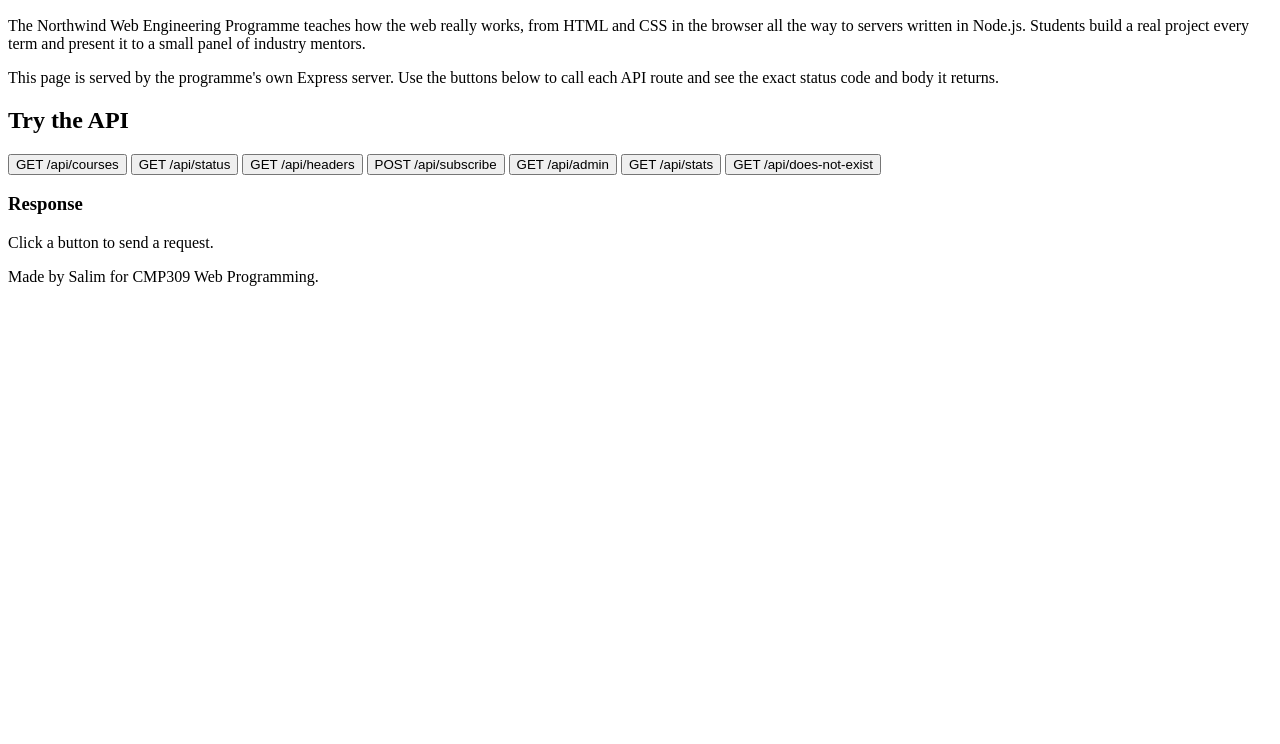
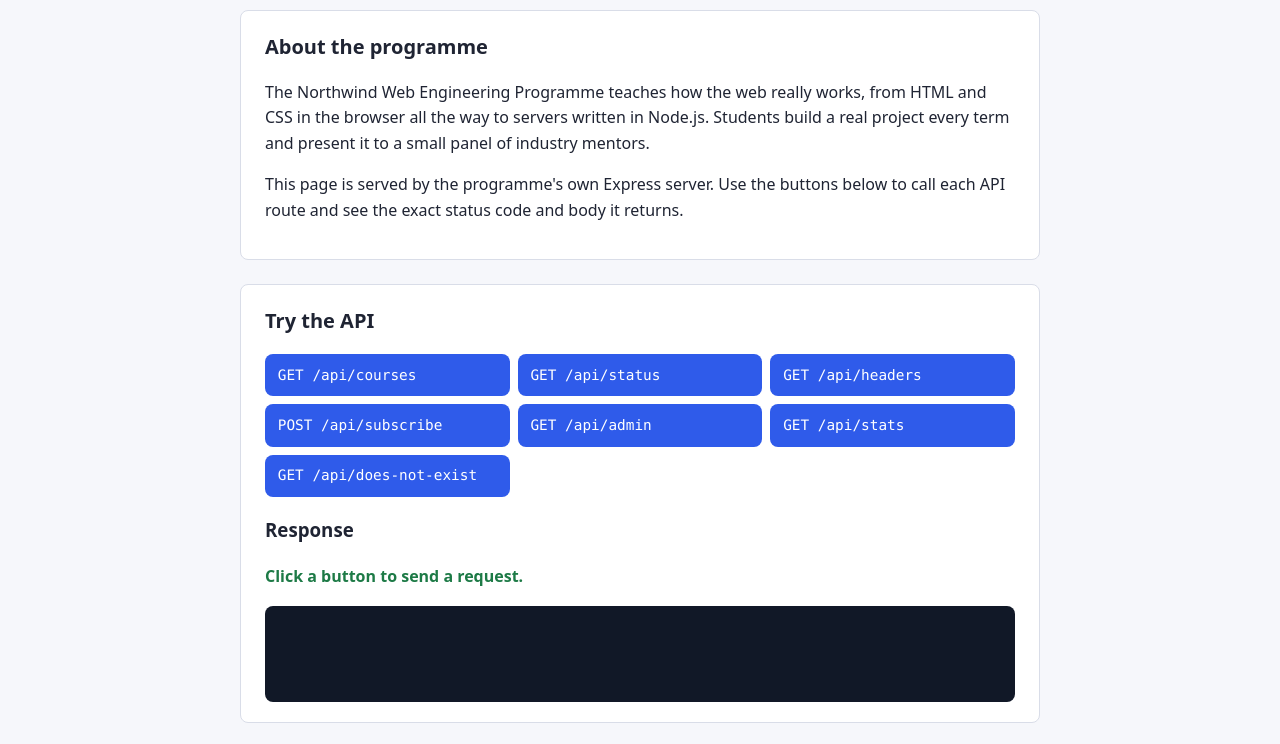
Before and after one commit to salimseker/Web-Lab8, a website: page public/index.html in a window 1280 px wide. Shown: the part 148-892 px from the top of the page. Before the commit the page ends 800 px from the top, so only its background shows below. Drawn offline with Linux system fonts and the light colour scheme.

Commit message:
style: add external stylesheet for the programme page

```diff
--- a/public/index.html
+++ b/public/index.html
@@ -4,6 +4,7 @@
   <meta charset="UTF-8">
   <meta name="viewport" content="width=device-width, initial-scale=1.0">
   <title>Northwind Web Engineering Programme</title>
+  <link rel="stylesheet" href="styles.css">
 </head>
 <body>
   <header>
--- /dev/null
+++ b/public/styles.css
@@ -0,0 +1,120 @@
+/* Northwind Web Engineering Programme — page styles */
+
+:root {
+  --color-bg: #f6f7fb;
+  --color-surface: #ffffff;
+  --color-text: #1f2433;
+  --color-muted: #5b6275;
+  --color-primary: #2f5bea;
+  --color-primary-dark: #2448bd;
+  --color-border: #d9dde8;
+  --color-success: #1d7a46;
+  --color-error: #b42318;
+  --color-code-bg: #111827;
+  --color-code-text: #e5e7eb;
+  --radius: 8px;
+  --max-width: 52rem;
+}
+
+* {
+  box-sizing: border-box;
+}
+
+body {
+  margin: 0;
+  font-family: system-ui, -apple-system, "Segoe UI", Roboto, sans-serif;
+  line-height: 1.6;
+  color: var(--color-text);
+  background: var(--color-bg);
+}
+
+header,
+main,
+footer {
+  max-width: var(--max-width);
+  margin: 0 auto;
+  padding: 0 1rem;
+}
+
+header {
+  padding-top: 2.5rem;
+  padding-bottom: 1rem;
+}
+
+h1 {
+  margin: 0;
+  font-size: clamp(1.6rem, 4vw, 2.2rem);
+}
+
+.tagline {
+  margin-top: 0.25rem;
+  color: var(--color-muted);
+}
+
+section {
+  margin-bottom: 1.5rem;
+  padding: 1.25rem 1.5rem;
+  background: var(--color-surface);
+  border: 1px solid var(--color-border);
+  border-radius: var(--radius);
+}
+
+h2 {
+  margin-top: 0;
+  font-size: 1.25rem;
+}
+
+.buttons {
+  display: grid;
+  grid-template-columns: repeat(auto-fill, minmax(13rem, 1fr));
+  gap: 0.5rem;
+}
+
+button {
+  padding: 0.6rem 0.8rem;
+  font: inherit;
+  font-family: ui-monospace, SFMono-Regular, Menlo, monospace;
+  font-size: 0.9rem;
+  text-align: left;
+  color: #ffffff;
+  background: var(--color-primary);
+  border: none;
+  border-radius: var(--radius);
+  cursor: pointer;
+}
+
+button:hover {
+  background: var(--color-primary-dark);
+}
+
+button:focus-visible {
+  outline: 3px solid var(--color-primary);
+  outline-offset: 2px;
+}
+
+.status {
+  font-weight: 600;
+  color: var(--color-success);
+}
+
+.status.is-error {
+  color: var(--color-error);
+}
+
+.output {
+  min-height: 6rem;
+  max-height: 24rem;
+  margin: 0;
+  padding: 1rem;
+  overflow: auto;
+  font-size: 0.85rem;
+  color: var(--color-code-text);
+  background: var(--color-code-bg);
+  border-radius: var(--radius);
+}
+
+footer {
+  padding-bottom: 2rem;
+  font-size: 0.9rem;
+  color: var(--color-muted);
+}
```
